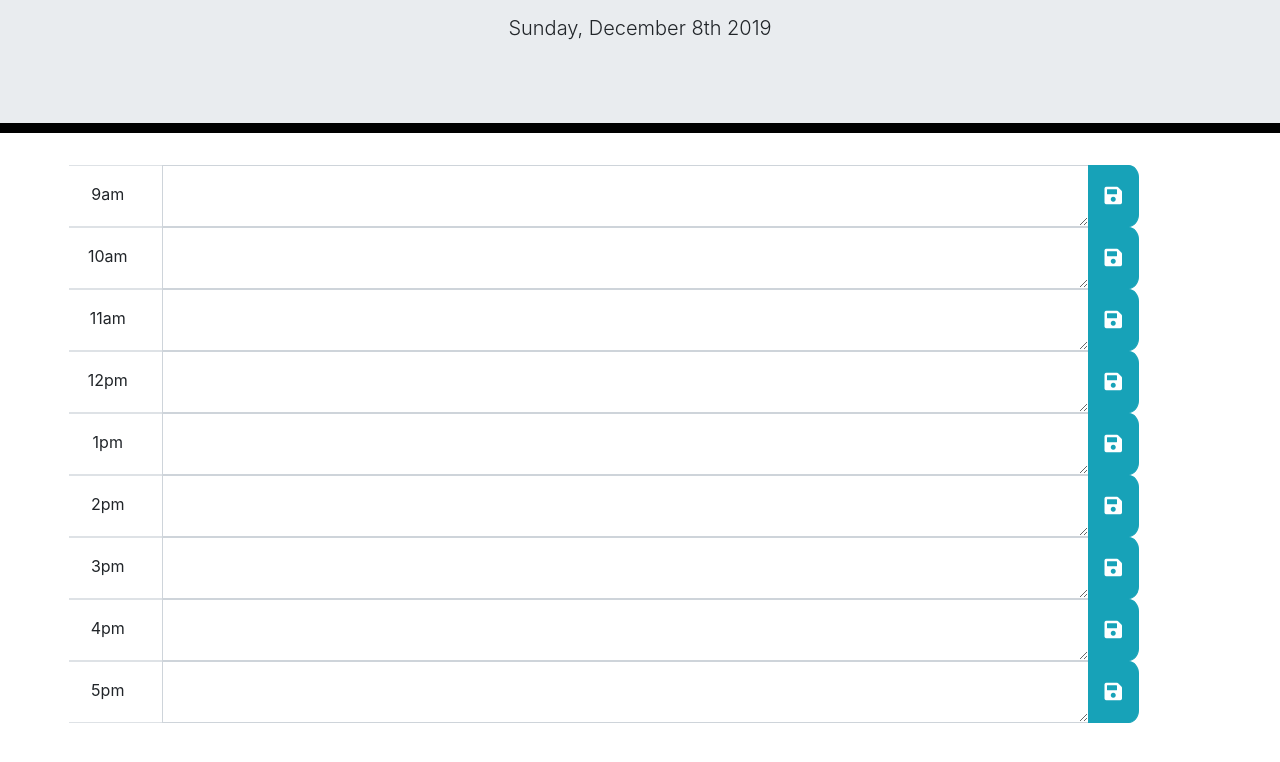
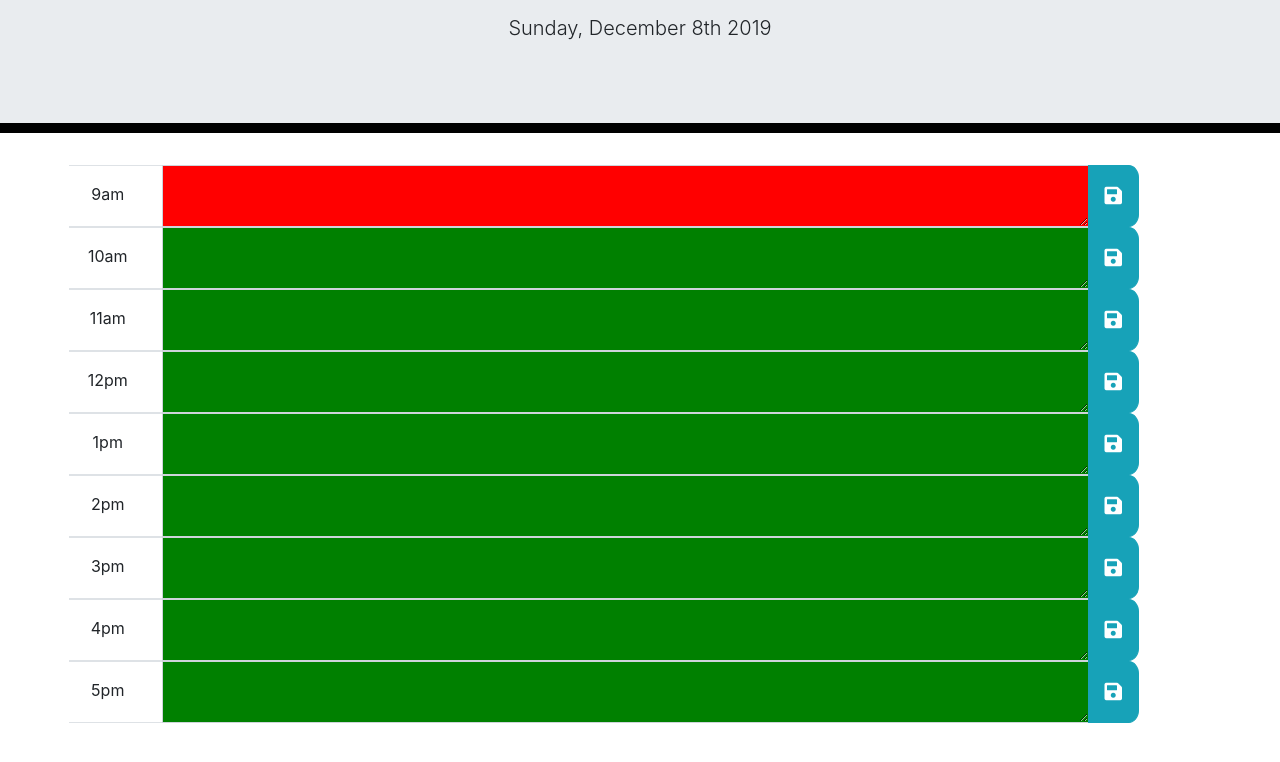
Before and after one commit to ken-Bains/dayplanner, a plain HTML site: page index.html in a window 1280 px wide. Shown: the part 172-934 px from the top of the page. Drawn offline with nearby package versions, Linux system fonts and the light colour scheme.

Commit message:
loading background colors based on local time

```diff
--- a/scripts/dayplanner.js
+++ b/scripts/dayplanner.js
@@ -1,43 +1,31 @@
-// var sum = document.getElementById("jo");
-// sum.innerHTML = moment().format();;
-
 $(document).ready(function () {
-    console.log("ready!");
 
     timeArr = ["9am", "10am", "11am", "12pm", "1pm", "2pm", "3pm", "4pm", "5pm"];
-    dayplannerStorage = {};
-
-    // $(".currentDay").text(moment(moment().format()).add(1, 'day').format('LLL'));
     $(".currentDay").text(moment().format("dddd, MMMM Do YYYY"));
-    console.log(moment().format("H"));
 
     createInputFields();
+    showColorsOnInputs();
+
+    if(localStorage.getItem("dayplannerItems") !== null) {
+        dayplannerStorage = JSON.parse(localStorage.getItem("dayplannerItems"));
         loadDayplannerValues();
+    } else {
+        dayplannerStorage = {};
+    }
 
+    //------------------------------------------------------------event listeners/ storing dayplanner values
     $(".buttonRoundCorners").on("click", function () {
         var inputValue = $(this).parent().siblings("textarea").val();
         var locationValue = $(this).attr("id");
 
-        dayplannerStorage = JSON.parse(localStorage.getItem("dayplannerItems"));
         dayplannerStorage[locationValue] = inputValue;
         localStorage.setItem("dayplannerItems", JSON.stringify(dayplannerStorage));
     });
-    function loadDayplannerValues() {
-        var storage = JSON.parse(localStorage.getItem("dayplannerItems"));
-        for (var i = 0; i < timeArr.length; i++){
-            var num = i + 9;
-            if(storage.hasOwnProperty(num)){
-                var idOfTextArea = "#" + num;
-                $(idOfTextArea).val(storage[num])
-            }
-        }
-    };
 
-
+    //---------------------------------------------------------------creating the page input fields
     function createInputFields() {
         for (var i = 0; i < timeArr.length; i++) {
             var numIndex = parseInt(i) + 9;
-
             var inputGroups = "<div class='input-group row'> \
                                 <div class='input-group-append border-top border-bottom col-sm-1 justify-content-center'> \
                                 <div class='text-center mt-3'> " + timeArr[i] + "</div> \
@@ -54,4 +42,32 @@ $(document).ready(function () {
         }
     }
 
+    //------------------------------------------------------------------loading day planner values on to page
+    function loadDayplannerValues() {
+        var storage = JSON.parse(localStorage.getItem("dayplannerItems"));
+        for (var i = 0; i < timeArr.length; i++){
+            var num = i + 9;
+            if(storage.hasOwnProperty(num)){
+                var idOfTextArea = "#" + num;
+                $(idOfTextArea).val(storage[num])
+            }
+        }
+    };
+
+    //--------------------------------------------------------------------background colors based on current time of day
+    function showColorsOnInputs() {
+        for (var i = 0; i < timeArr.length; i++) {
+            var currentTime = moment().format("H");
+            var ids = "#" + (i + 9);
+            var currentInput = parseInt($(ids).attr("id"));
+
+            if (currentTime < currentInput) {
+                $(ids).attr("style", "background-color: green;")
+            } else if (currentTime == currentInput) {
+                $(ids).attr("style", "background-color: red;")
+            } else if (currentTime > currentInput) {
+                $(ids).attr("style", "background-color: grey;")
+            }
+        };
+    };
 });
--- a/styles/dayplanner.css
+++ b/styles/dayplanner.css
@@ -13,6 +13,9 @@
 .bottomContainer {
     margin-bottom: 100px;
 }
+textarea {
+    color : white !important;
+}
 
 @media screen and (max-width: 574.999px) {
     .buttonRoundCorners {
```
Also changed, not shown: index.html (+2 -14 lines). Lines whose indentation alone changed are shown as unchanged.
